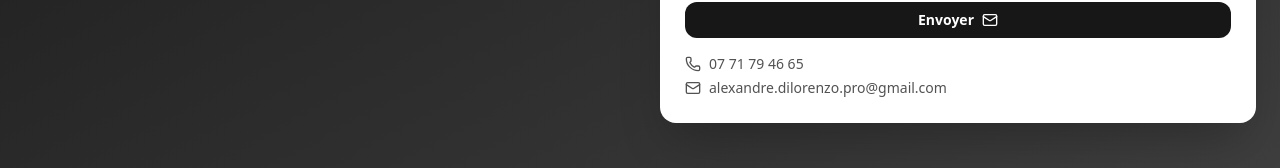
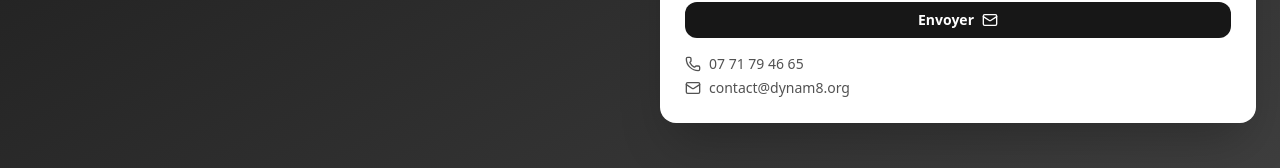
Before and after one commit to AlexDiLorenzo/agence-auto, a Next.js app: page / in a window 1280 px wide. Shown: the part 3855-4023 px from the top of the page. Built offline with nearby package versions, Linux system fonts and the light colour scheme.

Commit message:
changement du mail

```diff
--- a/src/app/LandingPage.tsx
+++ b/src/app/LandingPage.tsx
@@ -404,7 +404,7 @@ export default function LandingPage() {
               </form>
               <div className="mt-4 text-sm text-neutral-600 flex flex-col gap-1">
                 <p className="flex items-center gap-2"><Phone className="size-4" /> 07 71 79 46 65</p>
-                <p className="flex items-center gap-2"><Mail className="size-4" /> alexandre.dilorenzo.pro@gmail.com</p>
+                <p className="flex items-center gap-2"><Mail className="size-4" /> contact@dynam8.org</p>
               </div>
             </div>
           </div>
```
